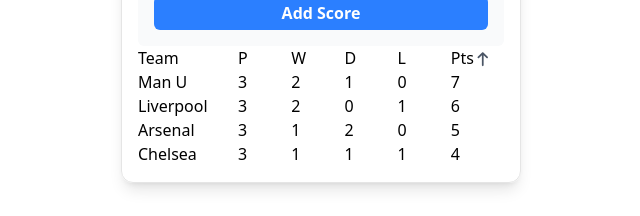
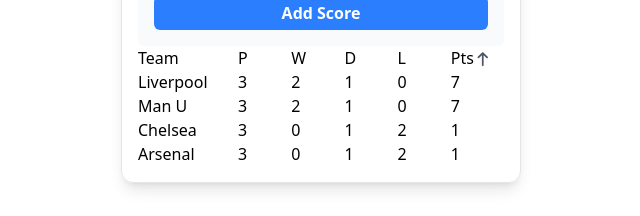
Before and after one commit to vytascepulis/kickertech-frontend-task, a React (Vite) app: page / in a window 1280 px wide. Shown: the part 474-690 px from the top of the page, without its empty margins (319-959 px from the left). Built offline with nearby package versions, Linux system fonts and the light colour scheme.

Commit message:
update entities schema

```diff
--- a/src/components/Select/index.tsx
+++ b/src/components/Select/index.tsx
@@ -1,10 +1,9 @@
 interface Props {
   options: { value: string; label: string }[];
-  selected?: string;
   placeholder?: string;
 }
 
-const Select = ({ options, selected, placeholder }: Props) => {
+const Select = ({ options, placeholder }: Props) => {
   return (
     <select
       defaultValue=''
@@ -16,11 +15,7 @@
         </option>
       )}
       {options.map((option) => (
-        <option
-          key={option.value}
-          value={option.value}
-          selected={selected === option.value}
-        >
+        <option key={option.value} value={option.value}>
           {option.label}
         </option>
       ))}
--- a/src/containers/PremierLeagueTable/index.tsx
+++ b/src/containers/PremierLeagueTable/index.tsx
@@ -5,8 +5,9 @@
 import Select from 'components/Select';
 import Table from 'components/Table';
 import type { Column, TableOptions } from 'components/Table/types.ts';
-import type { TablePlayingEntity } from 'types.ts';
-import { matchesToPoints } from 'utils.ts';
+import type { PlayingEntity, TablePlayingEntity } from 'types.ts';
+import { formatEntityToTable } from 'utils.ts';
+import { useState } from 'react';
 
 const columns: Column<TablePlayingEntity>[] = [
   { title: 'Team', key: 'name', width: 100, sortable: true },
@@ -18,16 +19,43 @@
     title: 'Pts',
     key: 'points',
     width: 50,
-    render: ({ wins, draws }) => matchesToPoints(wins, draws),
     sortable: true,
   },
 ];
 
-const data: TablePlayingEntity[] = [
-  { name: 'Man U', matchesPlayed: 3, wins: 2, draws: 1, losses: 0 },
-  { name: 'Liverpool', matchesPlayed: 3, wins: 2, draws: 0, losses: 1 },
-  { name: 'Arsenal', matchesPlayed: 3, wins: 1, draws: 2, losses: 0 },
-  { name: 'Chelsea', matchesPlayed: 3, wins: 1, draws: 1, losses: 1 },
+const data: PlayingEntity[] = [
+  {
+    name: 'Man U',
+    matchesHistory: [
+      { playedVersus: 'Arsenal', result: 'WIN' },
+      { playedVersus: 'Liverpool', result: 'DRAW' },
+      { playedVersus: 'Chelsea', result: 'WIN' },
+    ],
+  },
+  {
+    name: 'Liverpool',
+    matchesHistory: [
+      { playedVersus: 'Chelsea', result: 'WIN' },
+      { playedVersus: 'Man U', result: 'DRAW' },
+      { playedVersus: 'Arsenal', result: 'WIN' },
+    ],
+  },
+  {
+    name: 'Arsenal',
+    matchesHistory: [
+      { playedVersus: 'Man U', result: 'LOSE' },
+      { playedVersus: 'Chelsea', result: 'DRAW' },
+      { playedVersus: 'Liverpool', result: 'LOSE' },
+    ],
+  },
+  {
+    name: 'Chelsea',
+    matchesHistory: [
+      { playedVersus: 'Liverpool', result: 'LOSE' },
+      { playedVersus: 'Arsenal', result: 'DRAW' },
+      { playedVersus: 'Man U', result: 'LOSE' },
+    ],
+  },
 ];
 
 const tableOptions: TableOptions<TablePlayingEntity> = {
@@ -35,6 +63,9 @@
 };
 
 const PremierLeagueTable = () => {
+  const [teamsData, setTeamsData] = useState<PlayingEntity[]>(data);
+  const tableData = teamsData.map((d) => formatEntityToTable(d));
+
   return (
     <div className='max-w-[400px] overflow-hidden rounded-xl border border-neutral-200 shadow-lg'>
       <div className='bg-[#37003c] p-4 text-2xl font-semibold text-white'>
@@ -64,7 +95,7 @@
             <Button className='col-span-2'>Add Score</Button>
           </div>
         </div>
-        <Table columns={columns} data={data} options={tableOptions} />
+        <Table columns={columns} data={tableData} options={tableOptions} />
       </div>
     </div>
   );
--- a/src/utils.ts
+++ b/src/utils.ts
@@ -1,3 +1,33 @@
+import type { PlayingEntity, TablePlayingEntity } from 'types.ts';
+
 export const matchesToPoints = (wins: number, draws: number) => {
   return wins * 3 + draws;
 };
+
+const getEntityResults = (playingEntity: PlayingEntity) => {
+  return playingEntity.matchesHistory.reduce(
+    (acc, curr) => {
+      switch (curr.result) {
+        case 'WIN':
+          return { ...acc, wins: acc.wins + 1 };
+        case 'LOSE':
+          return { ...acc, losses: acc.losses + 1 };
+        default:
+          return { ...acc, draws: acc.draws + 1 };
+      }
+    },
+    { wins: 0, losses: 0, draws: 0 }
+  );
+};
+
+export const formatEntityToTable = (
+  playingEntity: PlayingEntity
+): TablePlayingEntity => {
+  const entityResults = getEntityResults(playingEntity);
+  return {
+    name: playingEntity.name,
+    matchesPlayed: playingEntity.matchesHistory.length,
+    points: matchesToPoints(entityResults.wins, entityResults.draws),
+    ...entityResults,
+  };
+};
```
